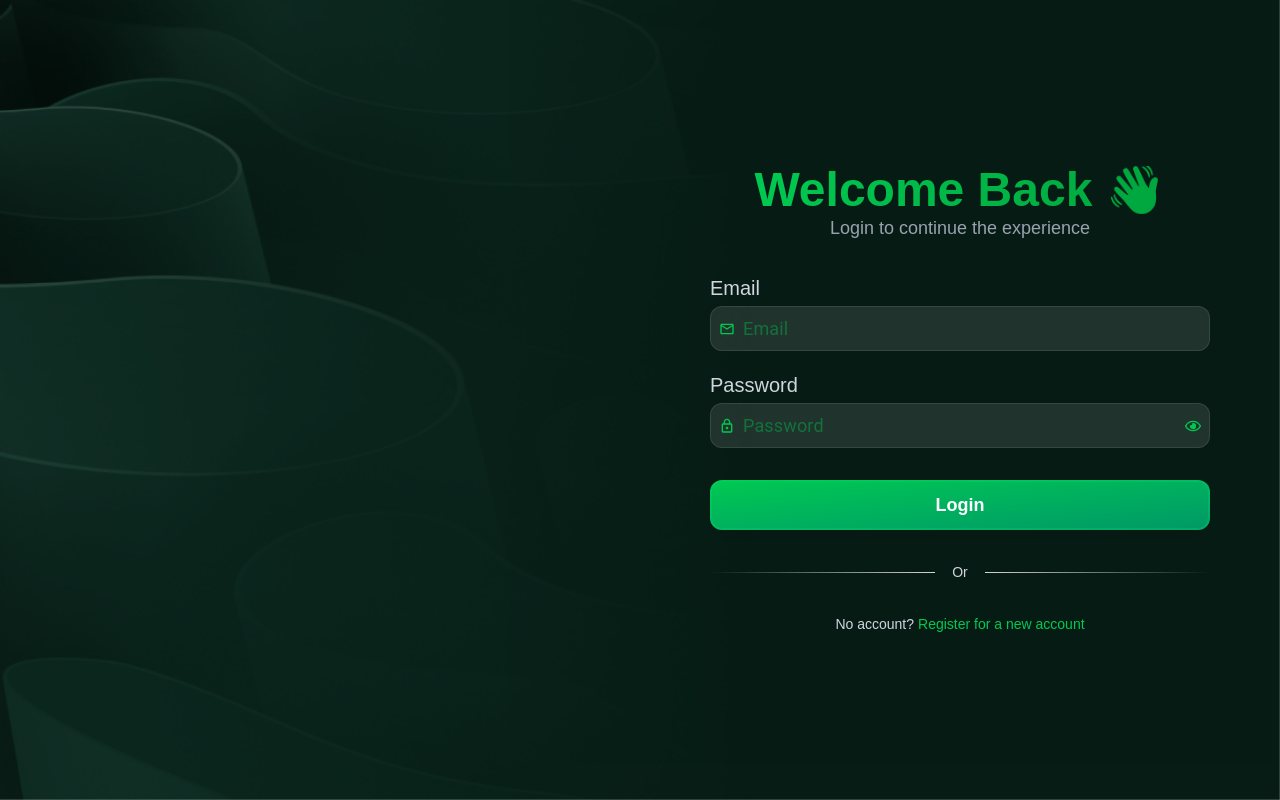
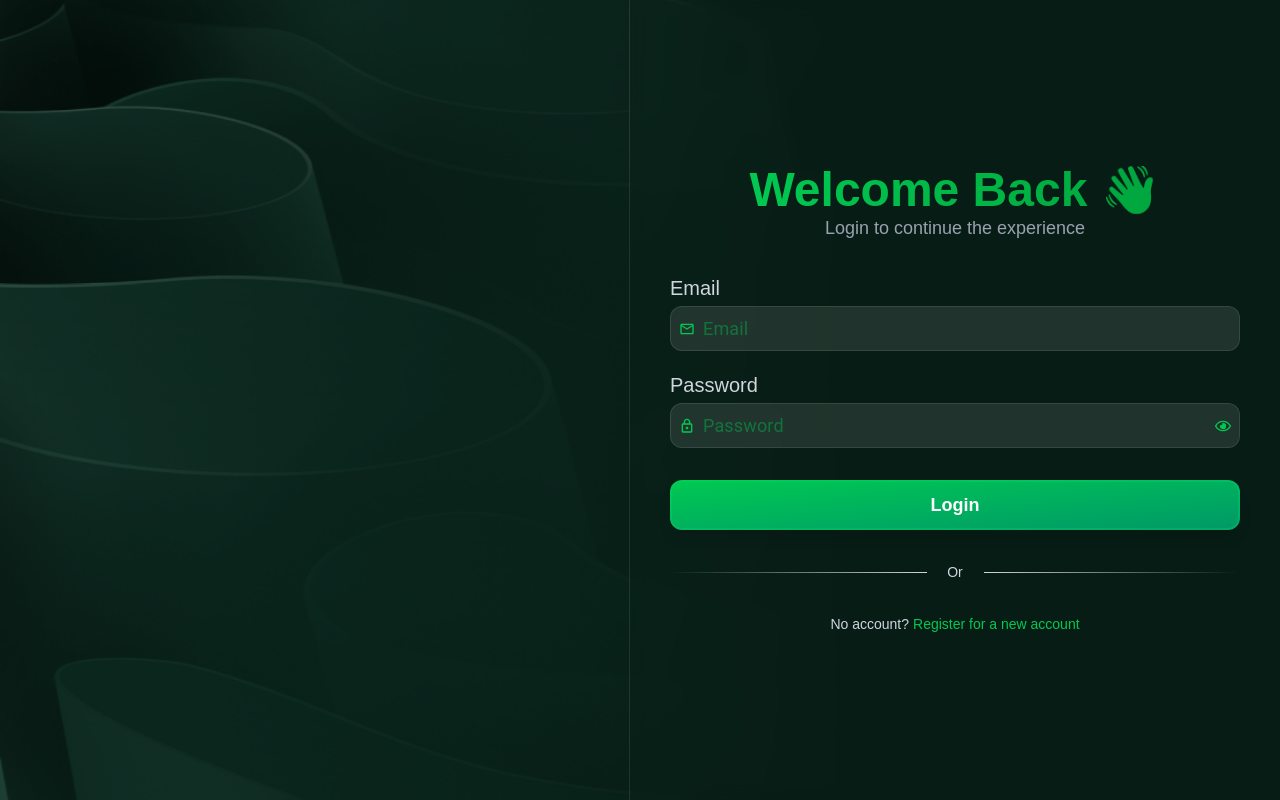
Before and after one commit to linh09121999/OpenBank-FE-NextJs, a Next.js app: page /login in a window 1280 px wide. Built offline with nearby package versions, Linux system fonts and the light colour scheme.

Commit message:
css login

```diff
--- a/src/app/(auth)/login/page.tsx
+++ b/src/app/(auth)/login/page.tsx
@@ -3,6 +3,7 @@
 import { useStateGeneral } from '@/zustand/useStateGeneral'
 import { InputAdornment, TextField } from '@mui/material'
 import type { SxProps, Theme } from "@mui/material/styles";
+import LiquidGlass from 'liquid-glass-react';
 import { useRouter } from 'next/navigation';
 import { useState } from 'react'
 import { FaRegEye, FaRegEyeSlash, FaRegUser } from 'react-icons/fa';
@@ -159,12 +160,12 @@ const Login: React.FC = () => {
 
     return (
         <>
-            <img src="/Frame-70-1.png" alt="bg" className="fixed top-0 left-0 w-full h-screen object-cover -z-10" />
+            <img src="/Frame-70-1.png" alt="bg" className="fixed top-0 left-0 w-full h-screen max-md:object-cover -z-10" />
 
-            <div className="grid grid-cols-2">
+            <div className="flex justify-between ">
                 <div></div>
-                <div className='flex flex-col gap-8 justify-center items-center w-full mx-auto max-w-[540px] p-5'>
-
+                <div className='max-h-screen h-screen overflow-y-auto scroll-y border-l border-white/10 backdrop-blur-sm'>
+                    <div className={`flex flex-col gap-8 justify-center items-center p-10 w-[650px]  ${!routerRegister && 'h-full'}`}>
                         {!routerRegister ?
                             <>
                                 <div>
@@ -537,6 +538,7 @@ const Login: React.FC = () => {
                                         <div className="absolute inset-0 rounded-xl border-2 border-green-400 animate-pulse opacity-0 group-hover:opacity-100 transition-opacity"></div>
 
                                     </button>
+                                </form>
                                 <div className='text-gray-300 w-full text-sm text-center relative after:absolute after:h-[1px] after:w-[45%] after:bg-gradient-to-r after:to-gray-300 after:left-0 after:top-1/2 before:absolute before:h-[1px] before:w-[45%] before:bg-gradient-to-l before:to-gray-300 before:top-1/2 before:right-0'>Or</div>
 
                                 <div className=" flex">
@@ -551,9 +553,9 @@ const Login: React.FC = () => {
                                         </button>
                                     </div>
                                 </div>
-                            </form>
                             </>
                         }
+                    </div>
                 </div>
             </div>
         </>
--- a/src/app/globals.css
+++ b/src/app/globals.css
@@ -164,3 +164,13 @@ body {
     transform: translateY(-3px);
   }
 }
+
+input:-webkit-autofill,
+input:-webkit-autofill:hover,
+input:-webkit-autofill:focus,
+textarea:-webkit-autofill,
+select:-webkit-autofill {
+  -webkit-box-shadow: 0 0 0 1000px #24332d inset !important;
+  -webkit-text-fill-color: var(--color-green-500) !important;
+  transition: background-color 5000s ease-in-out 0s;
+}
```
Also changed, not shown: public/Frame-70-1.png. Lines whose indentation alone changed are shown as unchanged.
